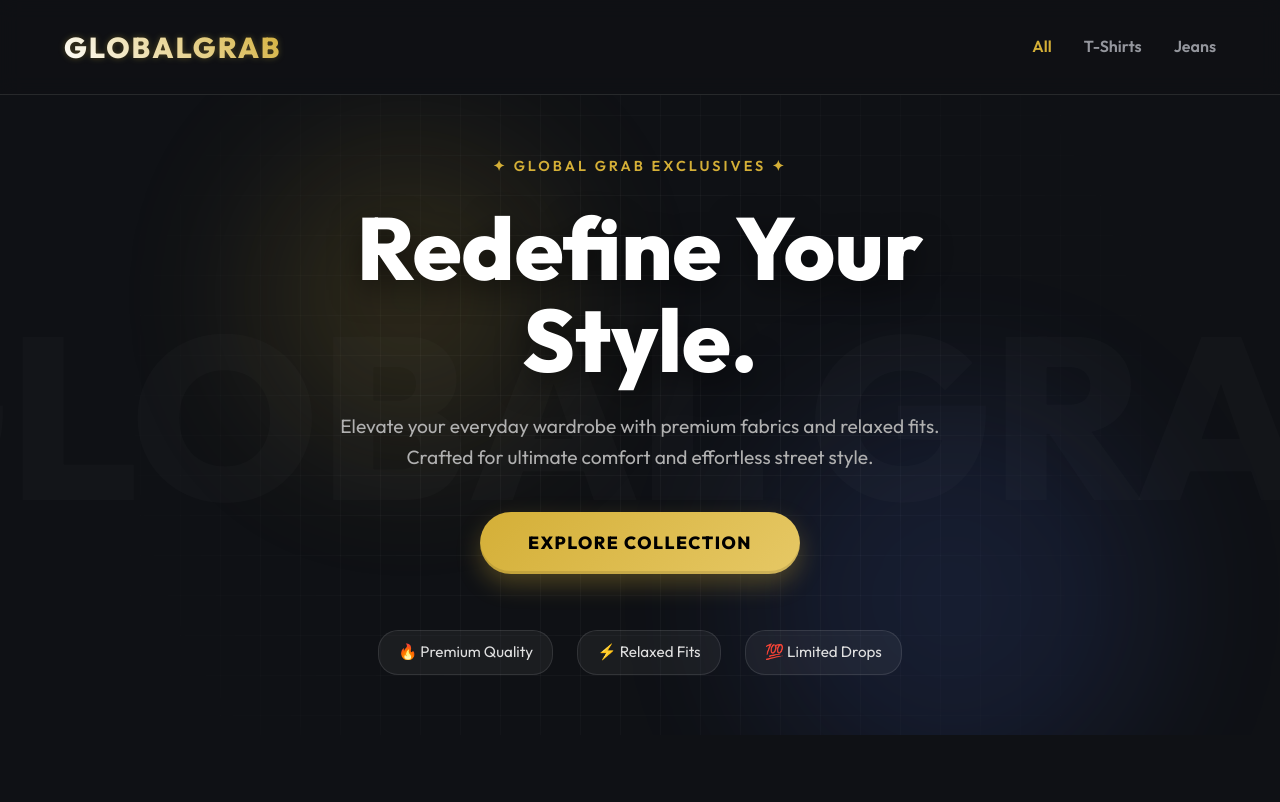
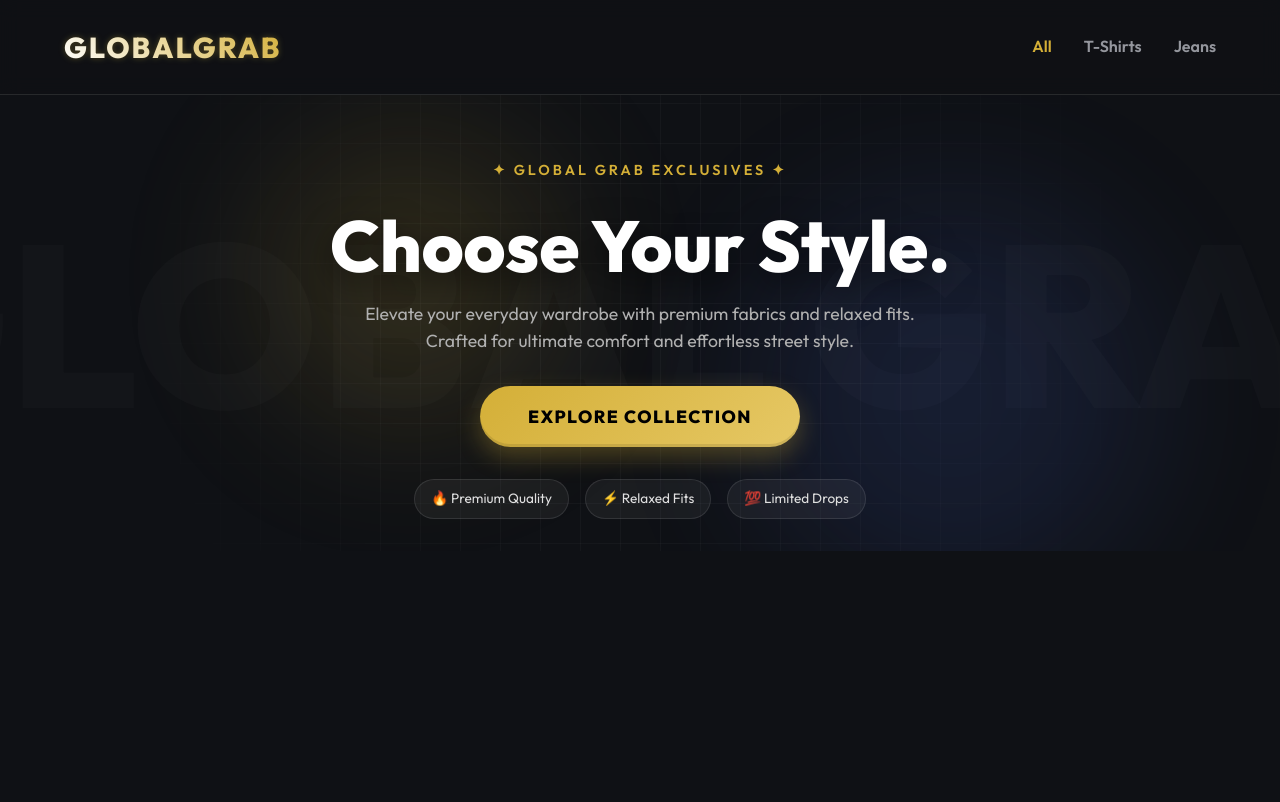
Before and after one commit to kumarsunny68069-max/GLOBAL-CATLOG, a plain HTML site: page index.html in a window 1280 px wide. Drawn offline with Linux system fonts and the light colour scheme; no server answers.

Commit message:
Add files via upload

```diff
--- a/index.html
+++ b/index.html
@@ -34,7 +34,7 @@
         <div class="hero-orb orb-2"></div>
         <div class="hero-content">
             <div class="tagline">✦ GLOBAL GRAB EXCLUSIVES ✦</div>
-            <h1>Redefine Your Style.</h1>
+            <h1><span>Choose</span> Your Style.</h1>
             <p>Elevate your everyday wardrobe with premium fabrics and relaxed fits. Crafted for ultimate comfort and effortless street style.</p>
             <div class="hero-actions">
                 <button class="cta-btn" onclick="document.querySelector('.catalog-section').scrollIntoView({behavior: 'smooth'})">Explore Collection</button>
--- a/styles.css
+++ b/styles.css
@@ -110,12 +110,12 @@ body {
 }
 
 .hero {
-    min-height: 80vh;
+    min-height: 55vh;
     display: flex;
     align-items: center;
     justify-content: center;
     text-align: center;
-    padding: 0 5%;
+    padding: 4rem 5% 2rem 5%;
     position: relative;
     overflow: hidden;
     background: var(--bg-dark);
@@ -196,9 +196,9 @@ body {
 }
 
 .hero h1 {
-    font-size: clamp(3.2rem, 8vw, 5.5rem);
-    line-height: 1.05;
-    margin-bottom: 1.5rem;
+    font-size: clamp(2.5rem, 8vw, 4.5rem);
+    line-height: 1.1;
+    margin-bottom: 1rem;
     color: #fff;
     text-shadow: 0 10px 30px rgba(0,0,0,0.5);
     opacity: 0;
@@ -206,10 +206,10 @@ body {
 }
 
 .hero p {
-    font-size: clamp(1rem, 1.8vw, 1.2rem);
+    font-size: clamp(0.9rem, 1.8vw, 1.1rem);
     color: #b0b0b0;
-    line-height: 1.6;
-    margin-bottom: 2.5rem;
+    line-height: 1.5;
+    margin-bottom: 2rem;
     max-width: 600px;
     opacity: 0;
     animation: fadeInUp 1s ease forwards 0.4s;
@@ -244,8 +244,8 @@ body {
 
 .hero-stats {
     display: flex;
-    gap: 1.5rem;
-    margin-top: 3.5rem;
+    gap: 1rem;
+    margin-top: 2rem;
     opacity: 0;
     animation: fadeInUp 1s ease forwards 0.8s;
     flex-wrap: wrap;
@@ -253,11 +253,11 @@ body {
 }
 
 .hero-stats span {
-    font-size: 0.95rem;
+    font-size: 0.85rem;
     font-weight: 500;
     color: #e0e0e0;
     background: rgba(255, 255, 255, 0.05);
-    padding: 0.6rem 1.2rem;
+    padding: 0.5rem 1rem;
     border-radius: 20px;
     border: 1px solid rgba(255, 255, 255, 0.1);
     backdrop-filter: blur(10px);
```
